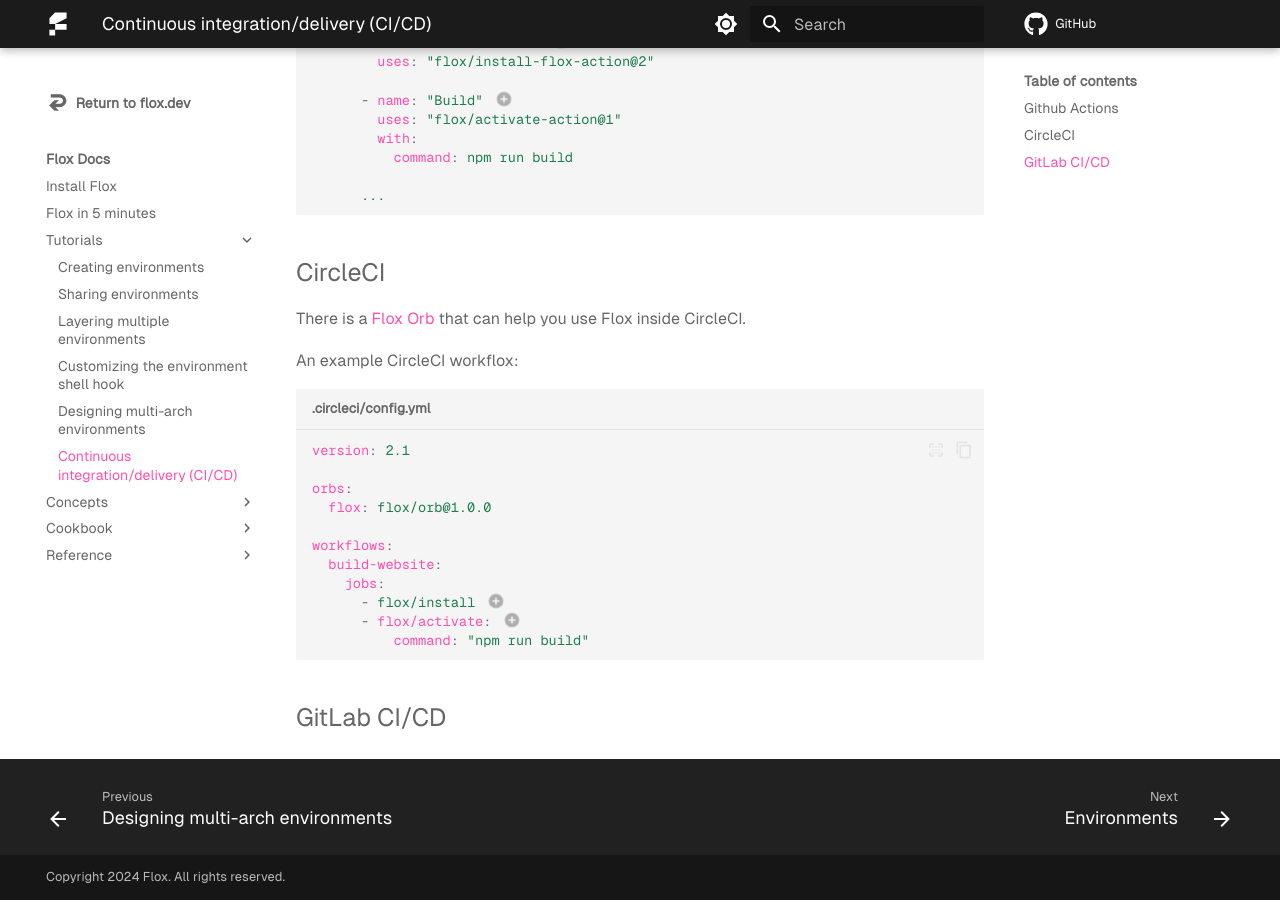
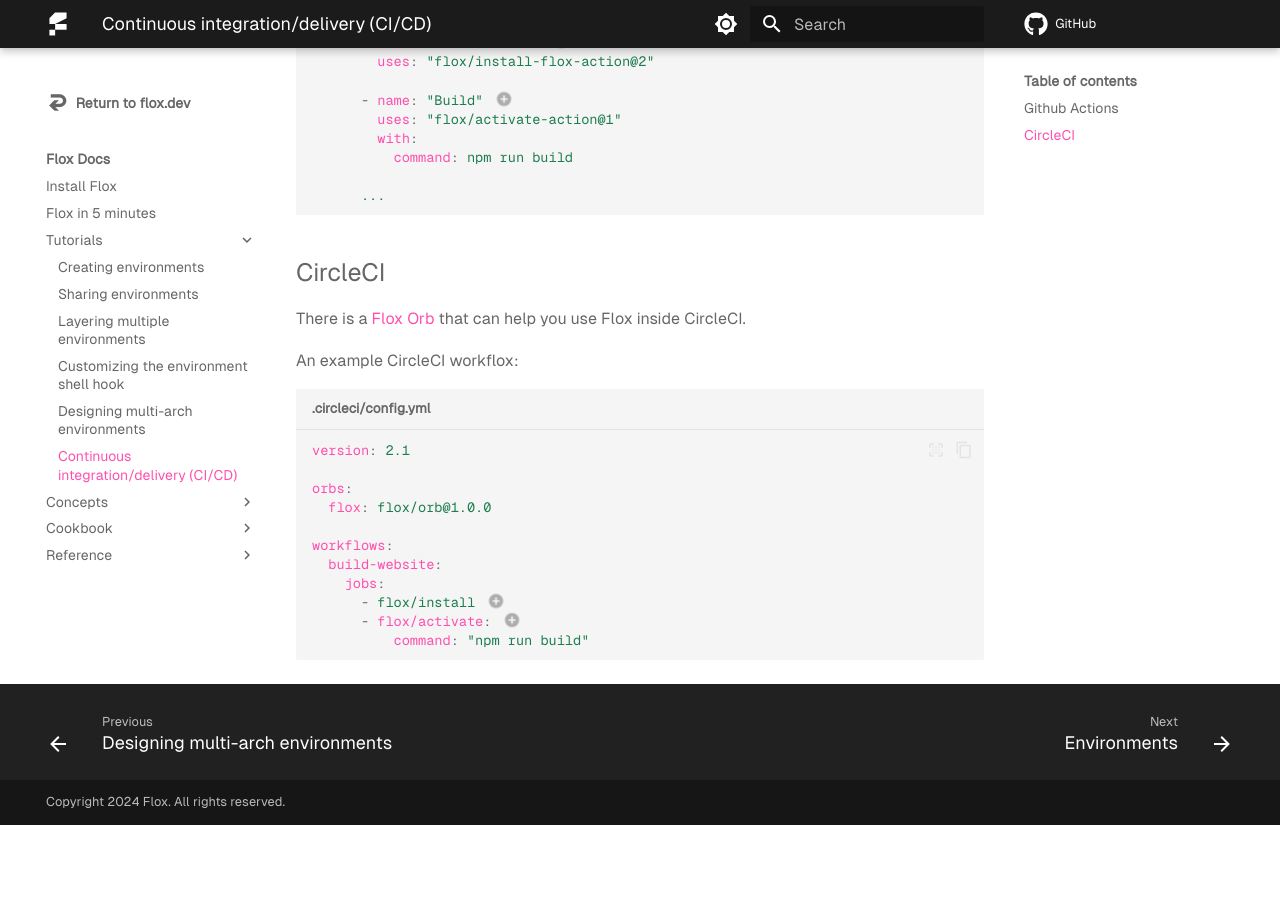
Before and after one commit to flox/floxdocs, an MkDocs documentation site: the page built from docs/tutorials/ci-cd.md, in a window 1280 px wide and 900 px high, scrolled down 788 px. Built offline with MkDocs 1.6.1 and Material for MkDocs 9.7.7, drawn with Linux system fonts in a browser that asks for light colours; plug-ins that fetch from the network failed and are left out; comment, search, counter and statistics services are not loaded; after the commit the page ends 1613 px from its top, so only the background shows below that.

Commit message:
Update docs/tutorials/ci-cd.md
Co-authored-by: Bryan Honof <bryanhonof@gmail.com>

```diff
--- a/docs/tutorials/ci-cd.md
+++ b/docs/tutorials/ci-cd.md
@@ -79,6 +79,3 @@
    the `channel` and `version` option which allows you to select excatly which
    version of Flox to install.
 2. The `activate` command runs a command in the context of a Flox environment.
-
-
-## GitLab CI/CD
```
